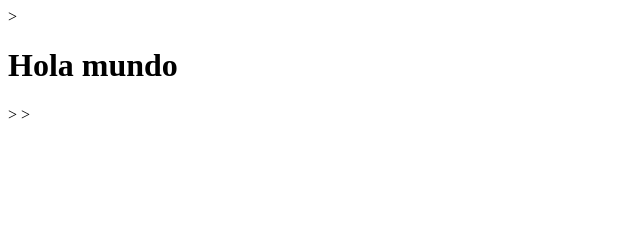
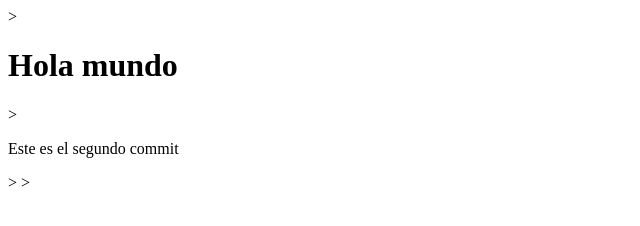
Before and after one commit to gerardorob/Repositorio_personal, a plain HTML site: page index.html in a window 1280 px wide. Shown: the whole page, without its empty margins (0-640 px from the left). Drawn offline with Linux system fonts and the light colour scheme.

Commit message:
Este es el segundo commit

```diff
--- a/index.html
+++ b/index.html
@@ -4,5 +4,6 @@
     </head>>
     <body>
         <h1>Hola mundo</h1>>
+        <p>Este es el segundo commit</p>>
     </body>>
 </html>
```
